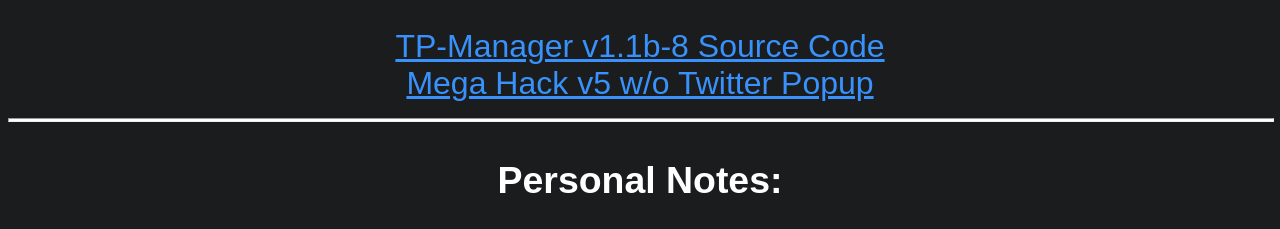
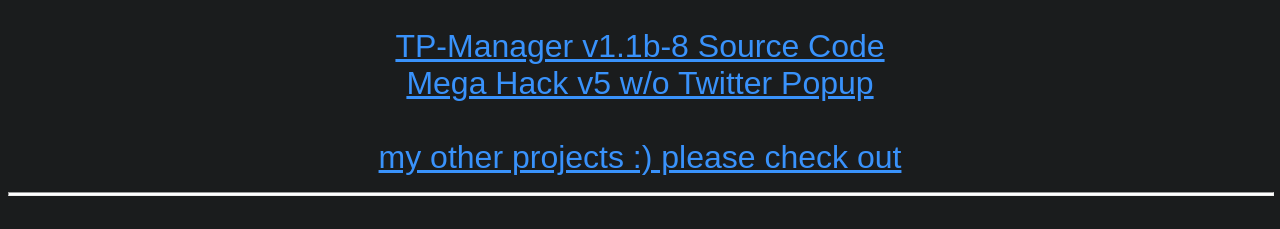
Before and after one commit to terminite1/Texture-Pack-Archive, a plain HTML site: page index.html in a window 1280 px wide. Shown: the part 6260-6489 px from the top of the page. Drawn offline with Linux system fonts and the light colour scheme.

Commit message:
Update index.html

```diff
--- a/index.html
+++ b/index.html
@@ -220,7 +220,8 @@
                         <h3>Software/Cool Things</h3>
                         This section will include stuff I found cool.<br><br>
                         <a href="https://cdn.discordapp.com/attachments/786964016546709514/1124142476068929607/tpm_sauce_code.zip" style="color:#3992FB;">TP-Manager v1.1b-8 Source Code</a><br>
-                        <a href="https://cdn.discordapp.com/attachments/846003805207920683/1127624725678530622/MegaHack.exe" style="color:#3992FB;">Mega Hack v5 w/o Twitter Popup</a><br>
+                        <a href="https://cdn.discordapp.com/attachments/846003805207920683/1127624725678530622/MegaHack.exe" style="color:#3992FB;">Mega Hack v5 w/o Twitter Popup</a><br><br>
+                        <a href="https://github.com/terminite1?tab=repositories" style="color:#3992FB;">my other projects :) please check out</a><br>
 
                         <hr style="width: 100%; height: 2px; background-color: white;"><!-- PERSONAL NOTES -->
 
```
